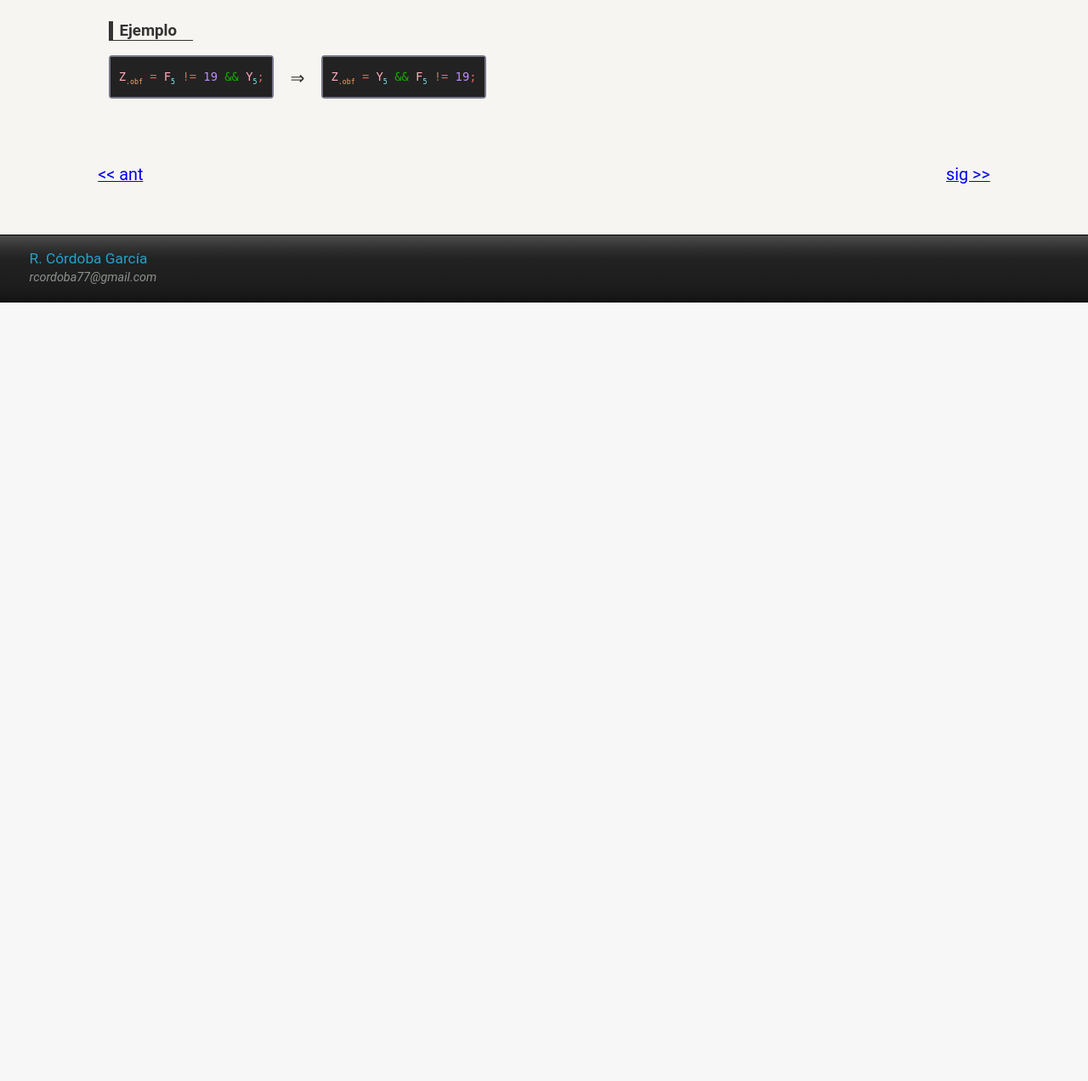
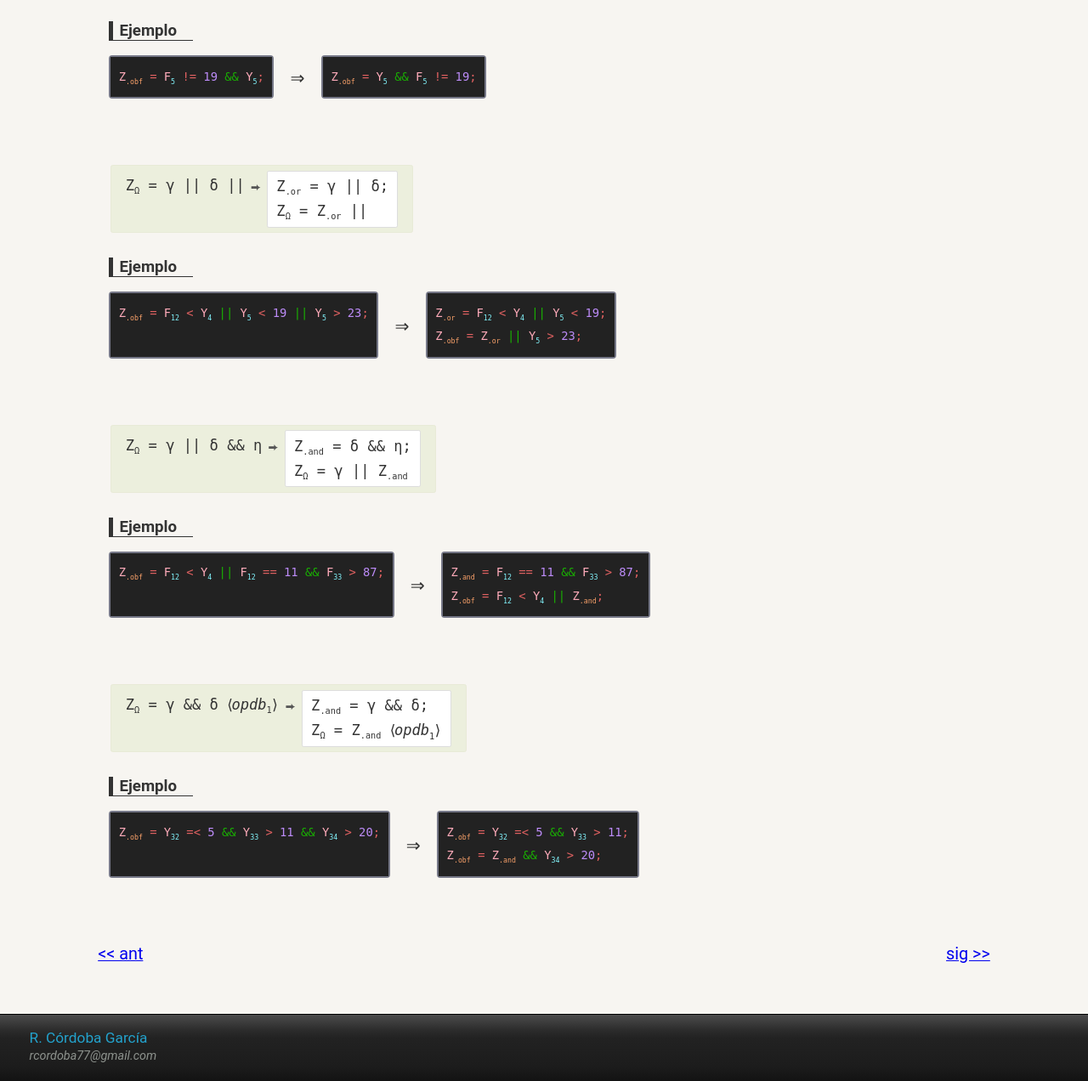
Before and after one commit to rjcordoba/yamm, a PHP site: page /macros/macros-15.html in a window 1280 px wide. Shown: the part 1808-3080 px from the top of the page at 85% size. Before the commit the page ends 2164 px from the top, so only its background shows below. Run offline with PHP 8.4, Linux system fonts and the light colour scheme.

Commit message:
04-12-20, macro 15 completa.

```diff
--- a/css/macros.css
+++ b/css/macros.css
@@ -59,19 +59,19 @@ sub, sup{
 }
 
 .acercar{
-	margin-left:-0.35em;
+	margin-left:-0.35em !important;
 }
 
 .alejar{
-	margin-right:0.15em;
+	margin-right:0.15em !important;
 }
 
 .alejarsup{
-	margin-left:0.15em;
+	margin-left:0.15em !important;
 }
 
 .acercarsup{
-	margin-left:-0.15em;
+	margin-left:-0.15em !important;
 }
 
 .noterm sub, .acercarder{
@@ -726,13 +726,6 @@ pre .flechita::before{
 	list-style-type:disc !important;
 }
 
-/* sub .comil{ */
-/* 	position:relative; */
-/* 	font-size:1.6em; */
-/*     top:0.2em; */
-/*     left:-0.1em; */
-/* } */
-
 pre sub .comil{
     left:-0.2em;
 }
--- a/macros/macros-1.html
+++ b/macros/macros-1.html
@@ -180,8 +180,8 @@
 		  </ol>
 		</div>
 		<aside class="aclarcn glue">
-		  <p>No terminales con subíndice (p.ej. <span class="noterm">natural<sub>1</sub></span>, <span class="nnoterm">m<sub>1</sub></span>)
-		  representan una cadena concreta, que puede ser cualquiera, que se pueda derivar de ese no terminal.</p>
+		  <p>No terminales con un <span class="noterm">natural</span> como subíndice (p.ej. <span class="noterm">ndc<sub>1</sub></span>,
+			<span class="nnoterm">m</span><sub>1</sub>) representan una cadena concreta, que puede ser cualquiera, que se pueda derivar de ese no terminal.</p>
 		</aside>
 		<div class="macro">
 		  <pre><code><span class="nnoterm">x</span><sup>1</sup></code></pre>
--- a/macros/macros-13.html
+++ b/macros/macros-13.html
@@ -96,9 +96,9 @@
 		<div class="macro">
 		  <pre><code><span class="term">Y</span><span class="acercarsup">’</span><sub class="vacento nnoterm">n</sub><span class="noterm">opd<sub>1</sub></span><span class="term">;</span></code></pre>
 		<div class="flecha"></div>
-		<pre><code><span class="term">Z<sub>.od</sub>=</span><span class="term">Y</span><span class="acercarsup">’</span><sub class="vacento nnoterm">n</sub><span class="term">;</span>
+		<pre><code><span class="term">Z<sub>.od</sub> = </span><span class="term">Y</span><span class="acercarsup">’</span><sub class="vacento nnoterm">n</sub><span class="term">;</span>
 <span class="term">Z<sub>.od</sub></span><span class="noterm">opd<sub>1</sub></span><span class="term">;</span>
-<span class="term">Y</span><span class="acercarsup">’</span><sub class="vacento nnoterm">n</sub><span class="term">=Z<sub>.od</sub></span></code></pre>
+<span class="term">Y</span><span class="acercarsup">’</span><sub class="vacento nnoterm">n</sub><span class="term"> = Z<sub>.od</sub></span></code></pre>
 	  </div>
 	  <aside class="ejemplos">
 		<h1>Ejemplo</h1>
--- a/macros/macros-15.html
+++ b/macros/macros-15.html
@@ -176,6 +176,87 @@
 		  </li>
 		</ol>
 	  </aside>
+	  <div class="macro">
+		  <pre><code><span class="term">Z</span><sub>&Omega;</sub><span class="term"> = </span>&gamma;<span class="term"> || </span
+>&delta;<span class="term"> ||</span></code></pre>
+		  <div class="flecha"></div>
+		  <pre><code><span class="term">Z</span><sub>.or</sub><span class="term"> = </span>&gamma;<span class="term"> || </span>&delta;<span class="term">;</span>
+<span class="term">Z</span><sub>&Omega;</sub><span class="term"> = </span><span class="term">Z</span><sub>.or</sub><span class="term"> ||</span></code></pre>
+	  </div>
+	  <aside class="ejemplos">
+		<h1>Ejemplo</h1>
+		<ol>
+		  <li>
+			<div><pre><code><span class="simbexp">Z</span><sub class="id_exp">.obf</sub><span class="simbind"> = </span><span class="simbexp">F</span><sub class="numbers">12</sub
+><span class="simbind"> &lt; </span><span class="simbexp">Y</span><sub class="numbers">4</sub><span class="booleano"> || </span><span class="simbexp">Y</span><sub class="numbers">5</sub
+><span class="simbind"> < </span><span class="numberp">19</span><span class="booleano"> || </span><span class="simbexp">Y</span><sub class="numbers">5</sub
+><span class="simbind"> &gt; </span><span class="numberp">23</span><span class="simbind">;</span></code></pre></div>
+		  </li>
+		  <li>
+			<div><pre><code><span class="simbexp">Z</span><sub class="id_exp">.or</sub><span class="simbind"> = </span><span class="simbexp">F</span><sub class="numbers">12</sub
+><span class="simbind"> &lt; </span><span class="simbexp">Y</span><sub class="numbers">4</sub><span class="booleano"> || </span><span class="simbexp">Y</span><sub class="numbers">5</sub
+><span class="simbind"> < </span><span class="numberp">19</span><span class="simbind">;</span>
+<span class="simbexp">Z</span><sub class="id_exp">.obf</sub><span class="simbind"> = </span><span class="simbexp">Z</span><sub class="id_exp">.or</sub><span class="booleano"> || </span
+><span class="simbexp">Y</span><sub class="numbers">5</sub><span class="simbind"> &gt; </span><span class="numberp">23</span><span class="simbind">;</span></code></pre></div>
+		  </li>
+		</ol>
+	  </aside>
+	  <div class="macro">
+		  <pre><code><span class="term">Z</span><sub>&Omega;</sub><span class="term"> = </span>&gamma;<span class="term"> || </span>&delta;<span class="term"> && </span>&eta;</code></pre>
+		  <div class="flecha"></div>
+		  <pre><code><span class="term">Z</span><sub>.and</sub><span class="term"> = </span>&delta;<span class="term"> && </span>&eta;<span class="term">;</span>
+<span class="term">Z</span><sub>&Omega;</sub><span class="term"> = </span>&gamma;<span class="term"> || </span><span class="term">Z</span><sub>.and</sub></code></pre>
+	  </div>
+	  <aside class="ejemplos">
+		<h1>Ejemplo</h1>
+		<ol>
+		  <li>
+			<div><pre><code><span class="simbexp">Z</span><sub class="id_exp">.obf</sub><span class="simbind"> = </span><span class="simbexp">F</span><sub class="numbers">12</sub
+><span class="simbind"> &lt; </span><span class="simbexp">Y</span><sub class="numbers">4</sub><span class="booleano"> || </span><span class="simbexp">F</span><sub class="numbers">12</sub
+><span class="simbind"> == </span><span class="numberp">11</span><span class="booleano"> && </span><span class="simbexp">F</span><sub class="numbers">33</sub
+><span class="simbind"> &gt; </span><span class="numberp">87</span><span class="simbind">;</span></code></pre></div>
+		  </li>
+		  <li>
+			<div><pre><code><span class="simbexp">Z</span><sub class="id_exp">.and</sub><span class="simbind"> = </span><span class="simbexp">F</span><sub class="numbers">12</sub
+><span class="simbind"> == </span><span class="numberp">11</span><span class="booleano"> && </span><span class="simbexp">F</span><sub class="numbers">33</sub
+><span class="simbind"> &gt; </span><span class="numberp">87</span><span class="simbind">;</span>
+<span class="simbexp">Z</span><sub class="id_exp">.obf</sub><span class="simbind"> = </span><span class="simbexp">F</span><sub class="numbers">12</sub><span class="simbind"> &lt; </span
+><span class="simbexp">Y</span><sub class="numbers">4</sub><span class="booleano"> || </span><span class="simbexp">Z</span><sub class="id_exp">.and</sub><span class="simbind">;</span></code></pre></div>
+		  </li>
+		</ol>
+	  </aside>
+
+
+
+
+
+	  <div class="macro">
+		  <pre><code><span class="term">Z</span><sub>&Omega;</sub><span class="term"> = </span>&gamma;<span class="term"> && </span>&delta; <span class="noterm">opdb<sub>1</sub></span></code></pre>
+		  <div class="flecha"></div>
+		  <pre><code><span class="term">Z</span><sub>.and</sub><span class="term"> = </span>&gamma;<span class="term"> && </span>&delta;<span class="term">;</span>
+<span class="term">Z</span><sub>&Omega;</sub><span class="term"> = </span><span class="term">Z</span><sub>.and</sub> <span class="noterm">opdb<sub>1</sub></span></code></pre>
+	  </div>
+	  <aside class="ejemplos">
+		<h1>Ejemplo</h1>
+		<ol>
+		  <li>
+			<div><pre><code><span class="simbexp">Z</span><sub class="id_exp">.obf</sub><span class="simbind"> = </span><span class="simbexp">Y</span><sub class="numbers">32</sub
+><span class="simbind"> =&lt; </span><span class="numberp">5</span><span class="booleano"> && </span><span class="simbexp">Y</span><sub class="numbers">33</sub
+><span class="simbind"> &gt; </span><span class="numberp">11</span><span class="booleano"> && </span><span class="simbexp">Y</span><sub class="numbers">34</sub
+><span class="simbind"> &gt; </span><span class="numberp">20</span><span class="simbind">;</span></code></pre></div>
+		  </li>
+		  <li>
+			<div><pre><code><span class="simbexp">Z</span><sub class="id_exp">.obf</sub><span class="simbind"> = </span><span class="simbexp">Y</span><sub class="numbers">32</sub
+><span class="simbind"> =&lt; </span><span class="numberp">5</span><span class="booleano"> && </span><span class="simbexp">Y</span><sub class="numbers">33</sub
+><span class="simbind"> &gt; </span><span class="numberp">11</span><span class="simbind">;</span>
+<span class="simbexp">Z</span><sub class="id_exp">.obf</sub><span class="simbind"> = </span><span class="simbexp">Z</span><sub class="id_exp">.and</sub><span class="booleano"> && </span
+><span class="simbexp">Y</span><sub class="numbers">34</sub><span class="simbind"> &gt; </span><span class="numberp">20</span><span class="simbind">;</span></code></pre></div>
+		  </li>
+		</ol>
+	  </aside>
+
+
+
     </main><!--***********************-->
     <div class="nav_pag nav_pag2"><p><a href="./clenguaje.html">&lt;&lt; ant</a></p><p><a href="./cmacros-2.html">sig &gt;&gt;</a></p></div>
 	</div>
```
Also changed, not shown: macros/macros-12.html (+43 -31 lines), macros/macros-7.html (+19 -0 lines).
